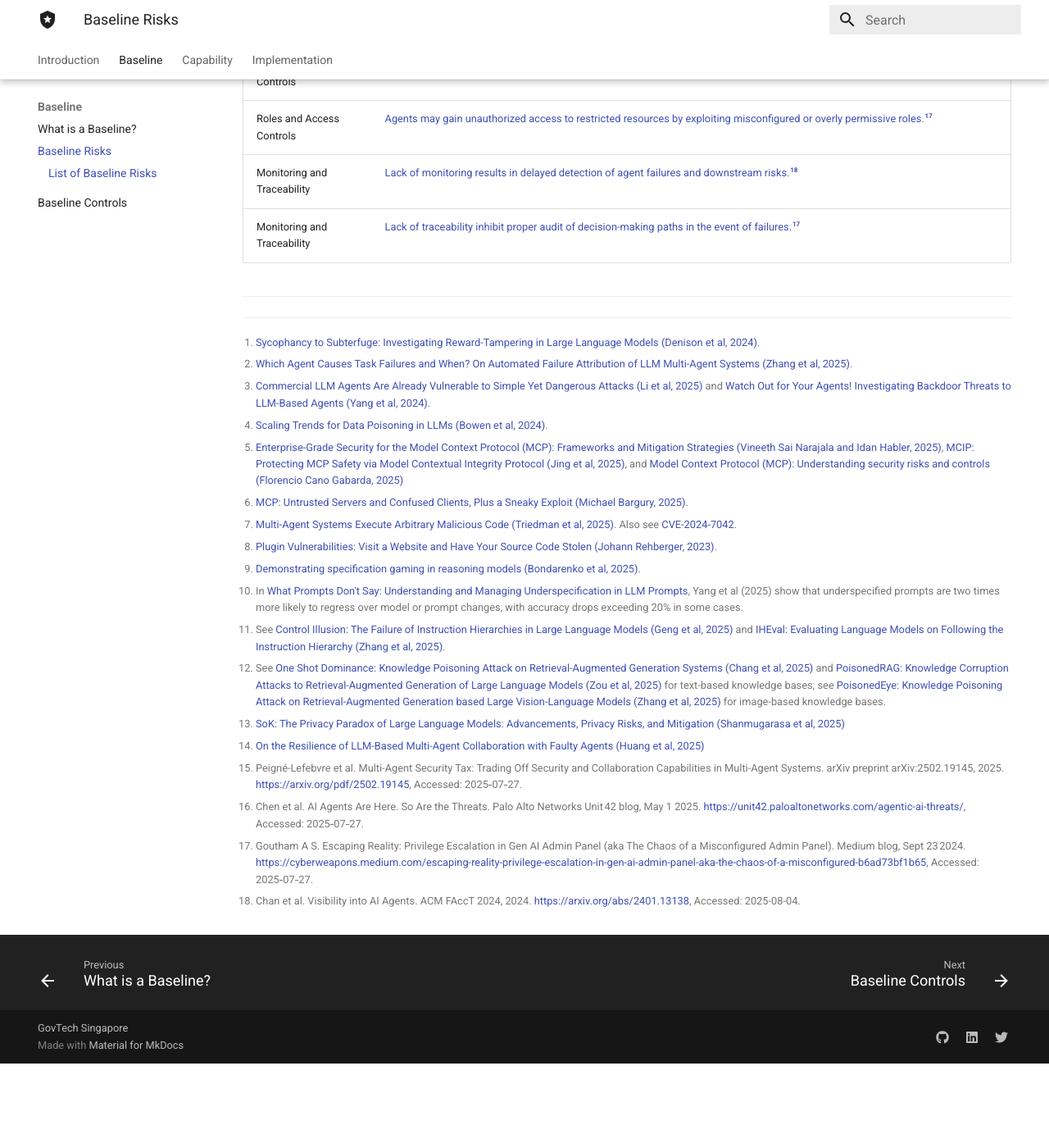
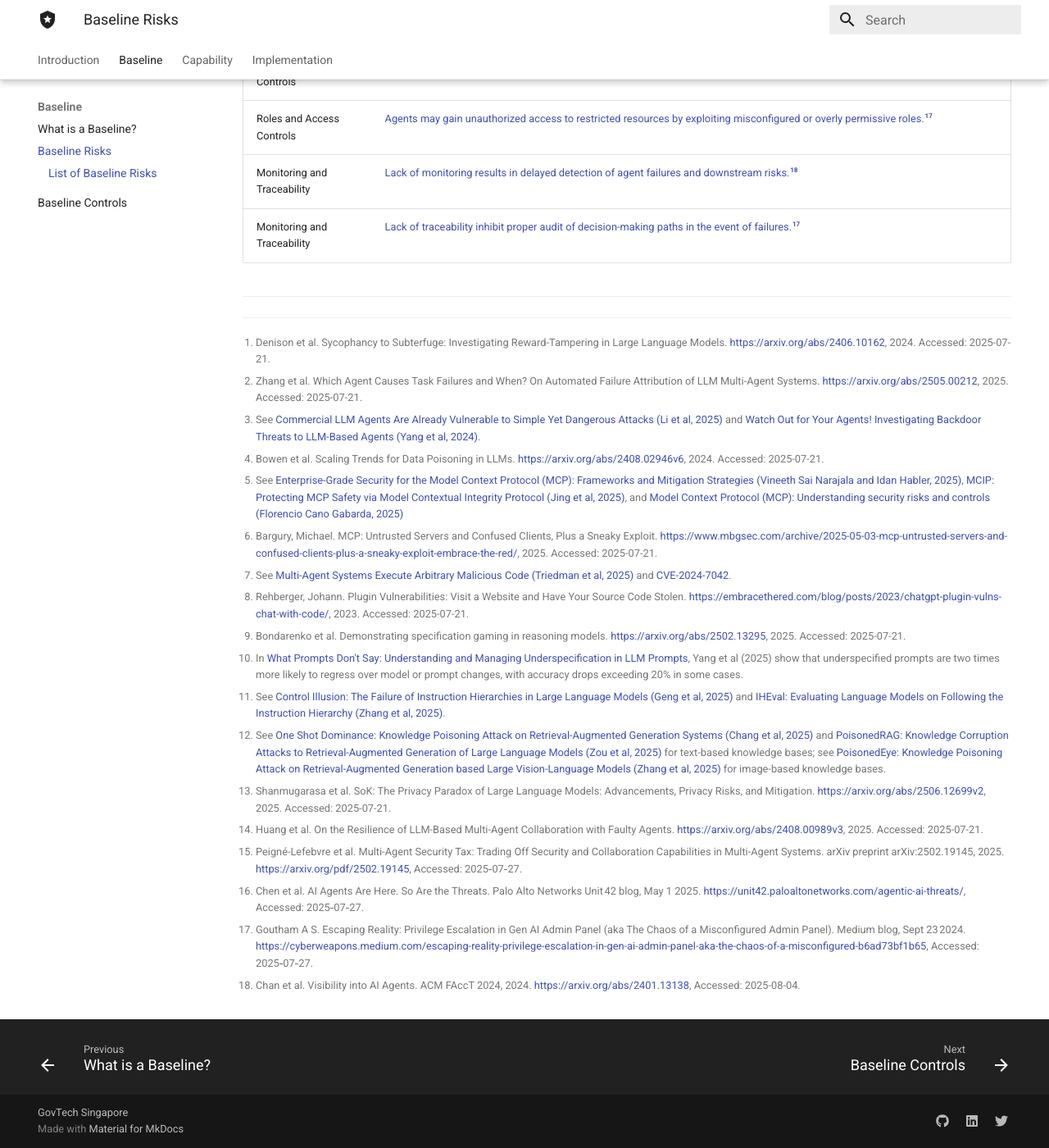
Before and after one commit to govtech-responsibleai/agentic-risk-capability-framework, an MkDocs documentation site: the page built from docs/baseline/risks.md, in a window 1280 px wide and 1400 px high, scrolled down 1302 px. Shown: the whole window at 82% size. Built offline with MkDocs 1.6.1 and Material for MkDocs 9.7.7, drawn with Linux system fonts in a browser that asks for light colours; before the commit the page ends 2599 px from its top, so only the background shows below that.

Commit message:
minor fixes to references and ga tag

```diff
--- a/docs/baseline/risks.md
+++ b/docs/baseline/risks.md
@@ -31,22 +31,22 @@ In this section, we list the baseline risks from (i) the components of an agent
 
 <!-- footnotes -->
 
-[^1]: [Sycophancy to Subterfuge: Investigating Reward-Tampering in Large Language Models (Denison et al, 2024)](https://arxiv.org/abs/2406.10162).
-[^2]: [Which Agent Causes Task Failures and When? On Automated Failure Attribution of LLM Multi-Agent Systems (Zhang et al, 2025)](https://arxiv.org/abs/2505.00212).
-[^3]: [Commercial LLM Agents Are Already Vulnerable to Simple Yet Dangerous Attacks (Li et al, 2025)](https://arxiv.org/pdf/2502.08586) and [Watch Out for Your Agents! Investigating Backdoor Threats to LLM-Based Agents (Yang et al, 2024)](https://arxiv.org/abs/2402.11208).
-[^4]: [Scaling Trends for Data Poisoning in LLMs (Bowen et al, 2024)](https://arxiv.org/abs/2408.02946v6).
-[^5]: [Enterprise-Grade Security for the Model Context Protocol (MCP): Frameworks and Mitigation Strategies (Vineeth Sai Narajala and Idan Habler, 2025)](https://arxiv.org/abs/2504.08623), [MCIP: Protecting MCP Safety via Model Contextual Integrity Protocol (Jing et al, 2025)](https://arxiv.org/abs/2505.14590), and [Model Context Protocol (MCP): Understanding security risks and controls (Florencio Cano Gabarda, 2025)](https://www.redhat.com/en/blog/model-context-protocol-mcp-understanding-security-risks-and-controls)
-[^6]: [MCP: Untrusted Servers and Confused Clients, Plus a Sneaky Exploit (Michael Bargury, 2025)](https://www.mbgsec.com/archive/2025-05-03-mcp-untrusted-servers-and-confused-clients-plus-a-sneaky-exploit-embrace-the-red/).
+[^1]: Denison et al. Sycophancy to Subterfuge: Investigating Reward-Tampering in Large Language Models. <https://arxiv.org/abs/2406.10162>, 2024. Accessed: 2025-07-21.
+[^2]: Zhang et al. Which Agent Causes Task Failures and When? On Automated Failure Attribution of LLM Multi-Agent Systems. <https://arxiv.org/abs/2505.00212>, 2025. Accessed: 2025-07-21.
+[^3]: See [Commercial LLM Agents Are Already Vulnerable to Simple Yet Dangerous Attacks (Li et al, 2025)](https://arxiv.org/pdf/2502.08586) and [Watch Out for Your Agents! Investigating Backdoor Threats to LLM-Based Agents (Yang et al, 2024)](https://arxiv.org/abs/2402.11208).
+[^4]: Bowen et al. Scaling Trends for Data Poisoning in LLMs. <https://arxiv.org/abs/2408.02946v6>, 2024. Accessed: 2025-07-21.
+[^5]: See [Enterprise-Grade Security for the Model Context Protocol (MCP): Frameworks and Mitigation Strategies (Vineeth Sai Narajala and Idan Habler, 2025)](https://arxiv.org/abs/2504.08623), [MCIP: Protecting MCP Safety via Model Contextual Integrity Protocol (Jing et al, 2025)](https://arxiv.org/abs/2505.14590), and [Model Context Protocol (MCP): Understanding security risks and controls (Florencio Cano Gabarda, 2025)](https://www.redhat.com/en/blog/model-context-protocol-mcp-understanding-security-risks-and-controls)
+[^6]: Bargury, Michael. MCP: Untrusted Servers and Confused Clients, Plus a Sneaky Exploit. <https://www.mbgsec.com/archive/2025-05-03-mcp-untrusted-servers-and-confused-clients-plus-a-sneaky-exploit-embrace-the-red/>, 2025. Accessed: 2025-07-21.
 <!--[BadAgent: Inserting and Activating Backdoor Attacks in LLM Agents (Wang et al, 2024)](https://arxiv.org/abs/2406.03007) and [Composite Backdoor Attacks Against Large Language Models (Huang et al, 2024)](https://aclanthology.org/2024.findings-naacl.94/). -->
-[^7]: [Multi-Agent Systems Execute Arbitrary Malicious Code (Triedman et al, 2025)](https://arxiv.org/abs/2503.12188v1). Also see [CVE-2024-7042](https://www.cve.org/CVERecord?id=CVE-2024-7042).
+[^7]: See [Multi-Agent Systems Execute Arbitrary Malicious Code (Triedman et al, 2025)](https://arxiv.org/abs/2503.12188v1) and [CVE-2024-7042](https://www.cve.org/CVERecord?id=CVE-2024-7042).
 <!-- [Commercial LLM Agents Are Already Vulnerable to Simple Yet Dangerous Attacks (Li et al, 2025)](https://arxiv.org/pdf/2502.08586).-->
-[^8]: [Plugin Vulnerabilities: Visit a Website and Have Your Source Code Stolen (Johann Rehberger, 2023)](https://embracethered.com/blog/posts/2023/chatgpt-plugin-vulns-chat-with-code/).
-[^9]: [Demonstrating specification gaming in reasoning models (Bondarenko et al, 2025)](https://arxiv.org/abs/2502.13295).
+[^8]: Rehberger, Johann. Plugin Vulnerabilities: Visit a Website and Have Your Source Code Stolen. <https://embracethered.com/blog/posts/2023/chatgpt-plugin-vulns-chat-with-code/>, 2023. Accessed: 2025-07-21.
+[^9]: Bondarenko et  al. Demonstrating specification gaming in reasoning models. <https://arxiv.org/abs/2502.13295>, 2025. Accessed: 2025-07-21.
 [^10]: In [What Prompts Don't Say: Understanding and Managing Underspecification in LLM Prompts](https://arxiv.org/abs/2505.13360v1), Yang et al (2025) show that underspecified prompts are two times more likely to regress over model or prompt changes, with accuracy drops exceeding 20% in some cases.
 [^11]: See [Control Illusion: The Failure of Instruction Hierarchies in Large Language Models (Geng et al, 2025)](https://arxiv.org/abs/2502.15851v1) and [IHEval: Evaluating Language Models on Following the Instruction Hierarchy (Zhang et al, 2025)](https://aclanthology.org/2025.naacl-long.425.pdf).
 [^12]: See [One Shot Dominance: Knowledge Poisoning Attack on Retrieval-Augmented Generation Systems (Chang et al, 2025)](https://arxiv.org/abs/2505.11548v2) and [PoisonedRAG: Knowledge Corruption Attacks to Retrieval-Augmented Generation of Large Language Models (Zou et al, 2025)](https://arxiv.org/abs/2402.07867) for text-based knowledge bases; see [PoisonedEye: Knowledge Poisoning Attack on Retrieval-Augmented Generation based Large Vision-Language Models (Zhang et al, 2025)](https://openreview.net/pdf?id=6SIymOqJlc) for image-based knowledge bases.
-[^13]: [SoK: The Privacy Paradox of Large Language Models: Advancements, Privacy Risks, and Mitigation (Shanmugarasa et al, 2025)](https://arxiv.org/abs/2506.12699v2)
-[^15]: [On the Resilience of LLM-Based Multi-Agent Collaboration with Faulty Agents (Huang et al, 2025)](https://arxiv.org/abs/2408.00989v3)
+[^13]: Shanmugarasa et al. SoK: The Privacy Paradox of Large Language Models: Advancements, Privacy Risks, and Mitigation. <https://arxiv.org/abs/2506.12699v2>, 2025. Accessed: 2025-07-21.
+[^15]: Huang et al. On the Resilience of LLM-Based Multi-Agent Collaboration with Faulty Agents. <https://arxiv.org/abs/2408.00989v3>, 2025. Accessed: 2025-07-21.
 [^16]: Peigné-Lefebvre et al. Multi-Agent Security Tax: Trading Off Security and Collaboration Capabilities in Multi-Agent Systems. arXiv preprint arXiv:2502.19145, 2025. <https://arxiv.org/pdf/2502.19145>, Accessed: 2025‑07‑27.
 [^17]: Chen et al. AI Agents Are Here. So Are the Threats. Palo Alto Networks Unit 42 blog, May 1 2025. <https://unit42.paloaltonetworks.com/agentic-ai-threats/>, Accessed: 2025‑07‑27.
 [^18]: Goutham A S. Escaping Reality: Privilege Escalation in Gen AI Admin Panel (aka The Chaos of a Misconfigured Admin Panel). Medium blog, Sept 23 2024. <https://cyberweapons.medium.com/escaping-reality-privilege-escalation-in-gen-ai-admin-panel-aka-the-chaos-of-a-misconfigured-b6ad73bf1b65>, Accessed: 2025‑07‑27.
--- a/mkdocs.yml
+++ b/mkdocs.yml
@@ -43,7 +43,7 @@ extra:
       link: https://x.com/GovTechSG
   analytics:
     provider: google
-    property: G-D8325S860G
+    property: G-VDHLWLGZ1W
     feedback:
       title: Was this page helpful?
       ratings:
@@ -57,7 +57,7 @@ extra:
           data: 0
           note: >-
             Thanks for your feedback! Help us improve this page by
-            using our <a href="https://forms.gle/v8bB9pNAARDctmpT6" target="_blank" rel="noopener">feedback form</a>.
+            using our <a href="https://forms.gle/KoXecxDuPHf8izP2A" target="_blank" rel="noopener">feedback form</a>.
 
 # Navigation
 nav:
```
Also changed, not shown: docs/baseline/index.md (+1 -1 lines), docs/index.md (+5 -0 lines), docs/intro/about_arc.md (+0 -1 lines), docs/intro/why_arc.md (+0 -1 lines).
